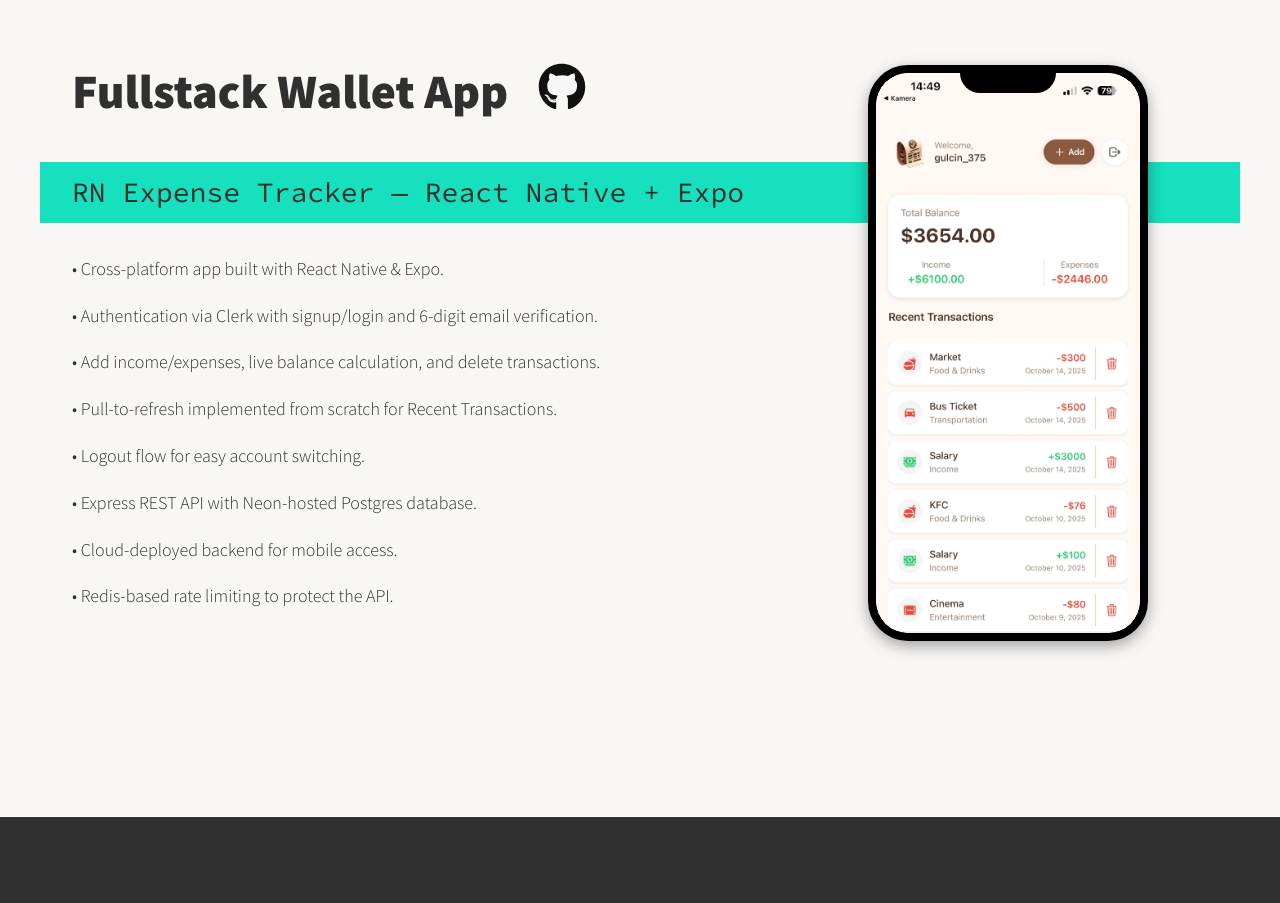
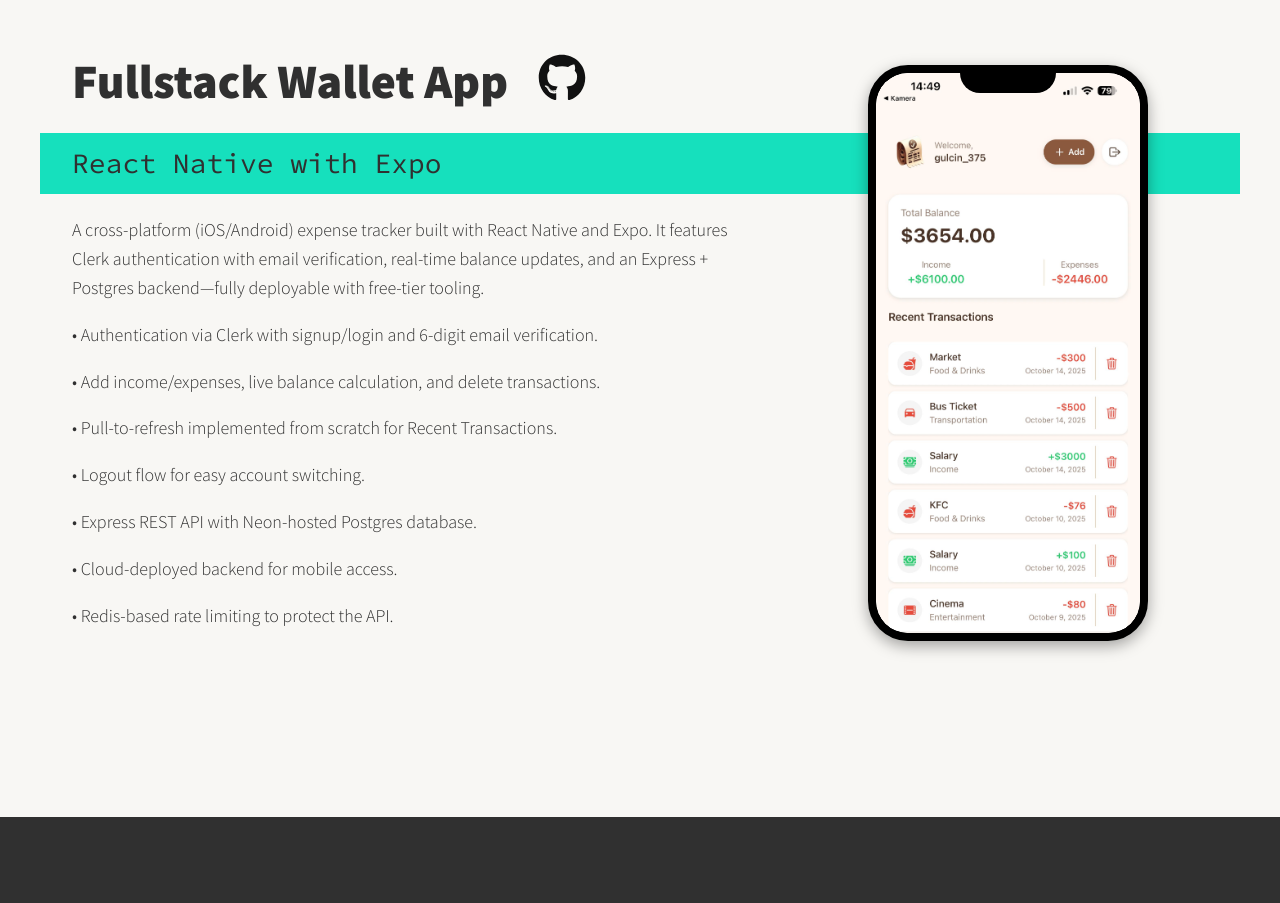
Before and after one commit to GulcinGulcu/Portfolio, a React (Create React App) app: page / in a window 1280 px wide. Shown: the part 1740-2643 px from the top of the page. Built offline with nearby package versions, Linux system fonts and the light colour scheme.

Commit message:
chore: add description to the project

```diff
--- a/src/Components/NoteworthyProjects/index.jsx
+++ b/src/Components/NoteworthyProjects/index.jsx
@@ -45,6 +45,7 @@
             </PhoneFrame>
           )}
           <div className="noteworthy-projects__body">
+            <p>{project.description}</p>
             {project.bullets.map((item, i) => (
               <p key={i}>• {item}</p>
             ))}
--- a/src/projectsData.js
+++ b/src/projectsData.js
@@ -121,10 +121,9 @@
       walletHome, walletCreate, walletSignIn, walletSignUp
     ],
     title: "Fullstack Wallet App",
-    subtitle: "RN Expense Tracker — React Native + Expo",
+    subtitle: "React Native with Expo",
     description: "A cross-platform (iOS/Android) expense tracker built with React Native and Expo. It features Clerk authentication with email verification, real-time balance updates, and an Express + Postgres backend—fully deployable with free-tier tooling.",
     bullets: [
-      "Cross-platform app built with React Native & Expo.",
       "Authentication via Clerk with signup/login and 6-digit email verification.",
       "Add income/expenses, live balance calculation, and delete transactions.",
       "Pull-to-refresh implemented from scratch for Recent Transactions.",
```
